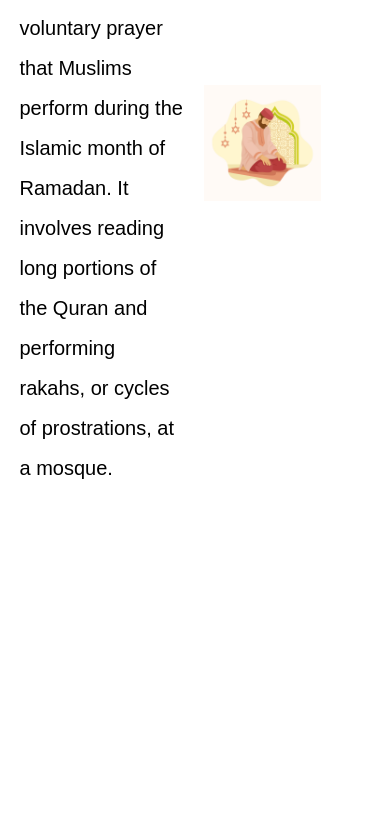
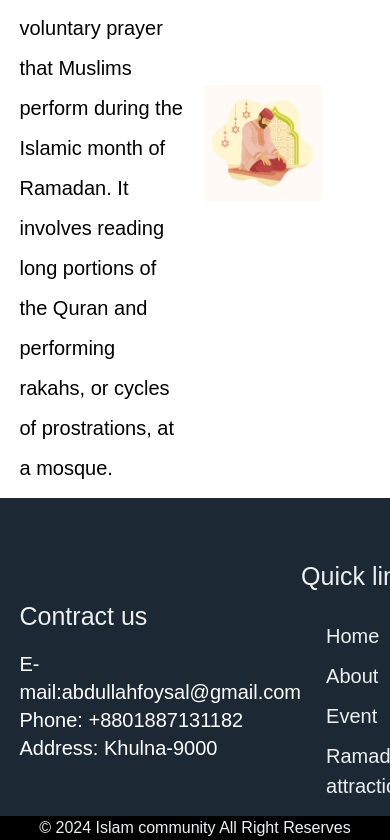
Before and after one commit to Abdulla-foysal45/Ramdefv, a website: page index.html in a window 390 px wide. Shown: the part 5416-6256 px from the top of the page. Before the commit the page ends 5914 px from the top, so only its background shows below. Drawn offline with nearby package versions, Linux system fonts and the light colour scheme; a web font is replaced by a local one.

Commit message:
Web site complate but not responsive

```diff
--- a/css/style.css
+++ b/css/style.css
@@ -19,6 +19,7 @@ html{
     --white: #ECF0F1;
     --gray-white: #B3B6B7;
     --black:#1c2833d0;
+    --yellow:#F1C40F;
 }
 /* banner-image start */
 .main{
@@ -227,3 +228,43 @@ ul li a:hover {
 }
 
 /* attraction end */
+
+/* footer start */
+
+.footer{
+    background-color:#1C2833 ;
+    padding-top: 50px;
+}
+
+.footer-content h2{
+    color: var(--white);
+    margin-bottom: 20px;
+    font-size: 25px;
+}
+
+
+.footer-content a{
+    font-size: 20px;
+    padding-bottom: 10px;
+}
+
+.footer-social i{
+    font-size: 30px;
+    padding: 0px 7px;
+    color: var(--white);
+    transition: all .5s ease-in-out;
+
+}
+
+.footer-social i:hover{
+    color: var(--yellow);
+}
+
+
+.foot-bottom-bar{
+    text-align: center;
+    background-color: #000000;
+    color: var(--white);
+}
+
+/* footer end */
--- a/index.html
+++ b/index.html
@@ -186,7 +186,39 @@
         </div>
     </div>
 
-
+<!-- footer start -->
+<div class="footer">
+    <div class="container m-auto flex items-center  justify-between">
+        <div class="footer-content text-xl text-white">
+            <h2>Contract us</h2>
+            <p>E-mail:abdullahfoysal@gmail.com</p>
+            <p>Phone: +8801887131182</p>
+            <p>Address: Khulna-9000 </p>
+        </div>
+        <div class="footer-content">
+            <h2>Quick links</h2>
+            <ul>
+                <li><a href="#">Home</a></li>
+                <li><a href="#">About</a></li>
+                <li><a href="#">Event</a></li>
+                <li><a href="#">Ramadan attraction</a></li>
+            </ul>
+        </div>
+        <div class="footer-social">
+            <i class="fa-brands fa-instagram"></i>
+            <i class="fa-brands fa-facebook"></i>
+            <i class="fa-brands fa-x-twitter"></i>
+            <i class="fa-brands fa-whatsapp"></i>
+        </div>
+        </div>
+    </div>
+</div>
+<!-- footer end -->
+<!-- footer-bottom -->
+<div class="foot-bottom-bar">
+    <p>&copy; 2024 Islam community All Right Reserves</p>
+</div>
+<!-- footer-bottom -->
 
 </body>
 
```
